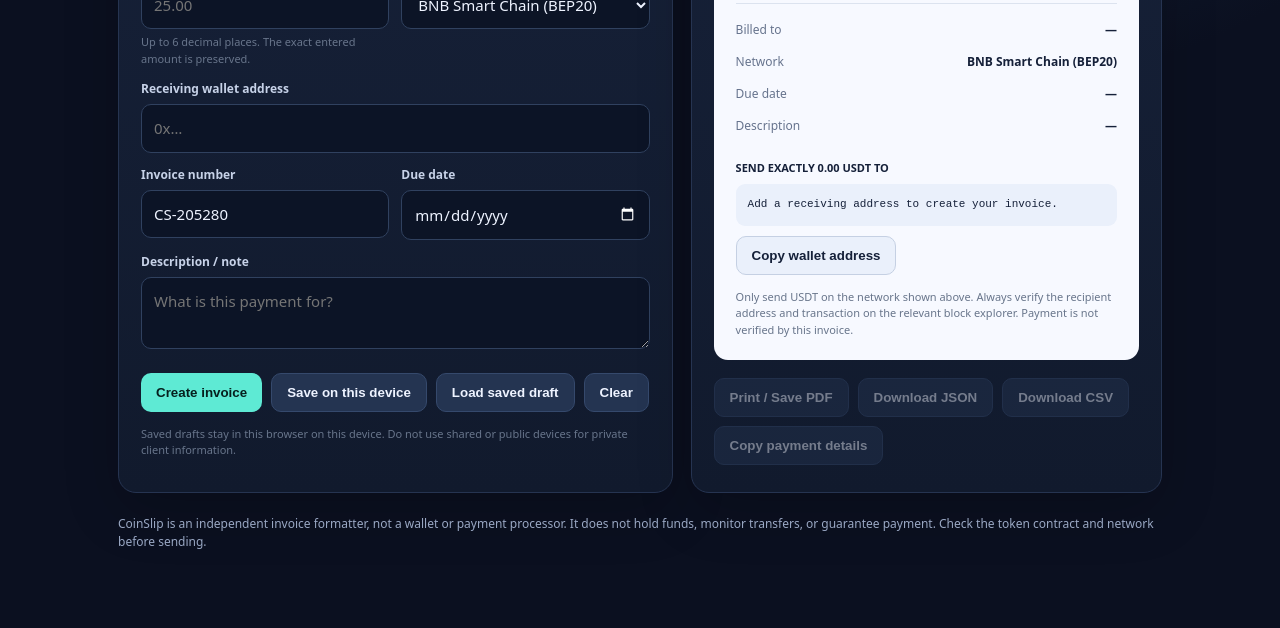
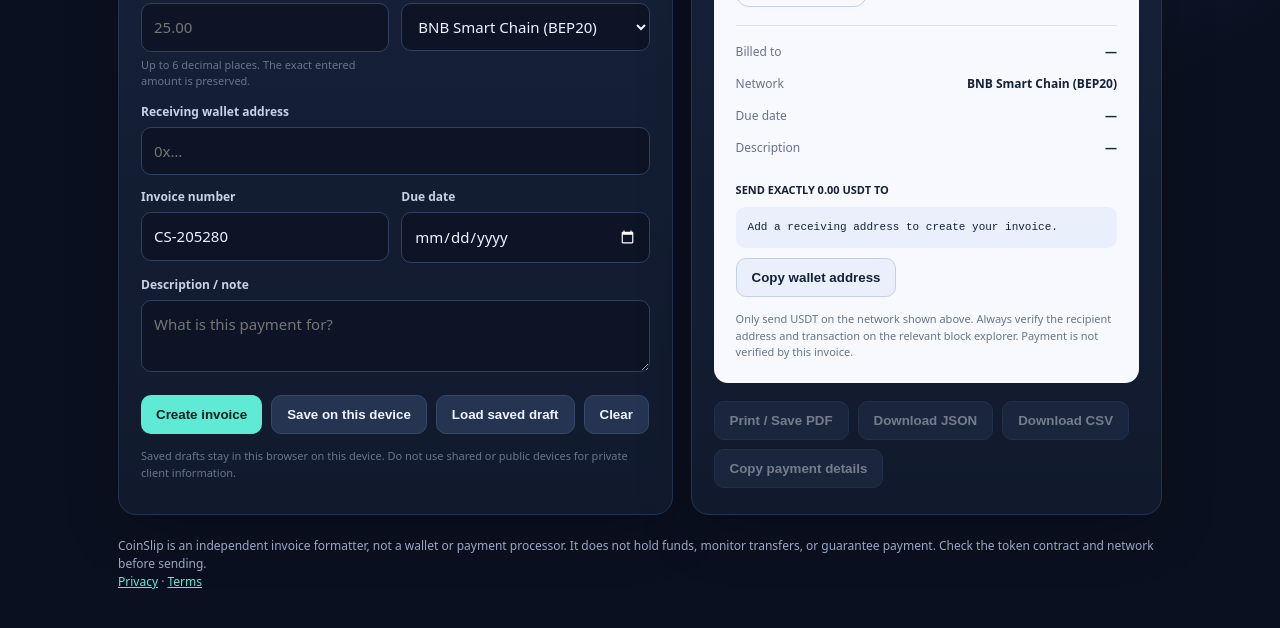
Before and after one commit to k4421412-cyber/nexus-ai-trader, a plain HTML site: page products/coinslip/index.html in a window 1280 px wide. Shown: the part 560-1188 px from the top of the page. Drawn offline with Linux system fonts and the light colour scheme.

Commit message:
Make CoinSlip installable and link privacy and terms

```diff
--- a/products/coinslip/index.html
+++ b/products/coinslip/index.html
@@ -2,7 +2,7 @@
 <html lang="en">
 <head>
 <meta charset="utf-8"><meta name="viewport" content="width=device-width,initial-scale=1">
-<meta name="description" content="Create clean USDT payment invoices in seconds. No account, no custody, data stays in your browser.">
+<meta name="description" content="Create clean USDT payment invoices in seconds. No account, no custody, data stays in your browser.">\n<meta name="theme-color" content="#0b1020"><link rel="manifest" href="./manifest.webmanifest"><meta name="robots" content="index,follow">
 <title>CoinSlip — USDT Invoice Maker</title>
 <style>
 :root{color-scheme:dark;--bg:#0b1020;--panel:#131b30;--line:#263451;--muted:#9aa8c4;--text:#eef3ff;--mint:#5eead4;--blue:#8bb5ff}
@@ -38,7 +38,7 @@ label{display:block;color:#c7d2e8;font-size:12px;font-weight:650;margin:13px 0 6
 </article>
 <div class="btns"><button id="print" class="secondary" disabled>Print / Save PDF</button><button id="download" class="secondary" disabled>Download JSON</button><button id="downloadCsv" class="secondary" disabled>Download CSV</button><button id="copyDetails" class="secondary" disabled>Copy payment details</button></div>
 </div></section>
-<p class="foot">CoinSlip is an independent invoice formatter, not a wallet or payment processor. It does not hold funds, monitor transfers, or guarantee payment. Check the token contract and network before sending.</p>
+<p class="foot">CoinSlip is an independent invoice formatter, not a wallet or payment processor. It does not hold funds, monitor transfers, or guarantee payment. Check the token contract and network before sending.<br><a href="./privacy.html" style="color:var(--mint)">Privacy</a> · <a href="./terms.html" style="color:var(--mint)">Terms</a></p>
 </main>
 <script>
 const $=id=>document.getElementById(id);
```
